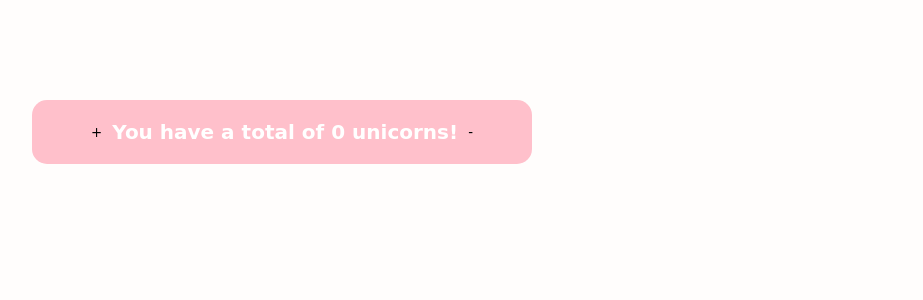
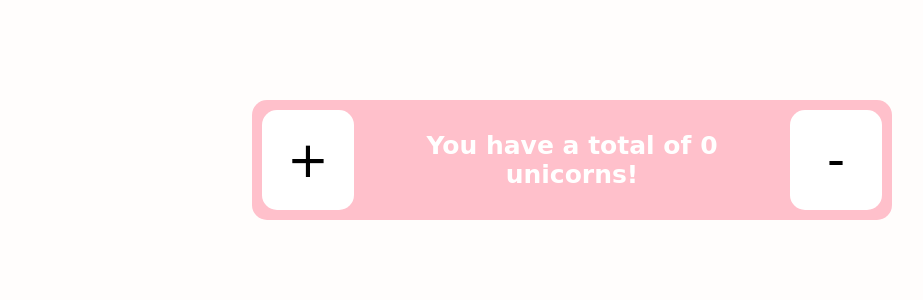
Before and after one commit to AnnaMaPe/202301-w7ch3-anna-marrodan, a React (Create React App) app: page / in a window 1280 px wide. Shown: the top 300 px of the page, without its empty margins (68-991 px from the left). Built offline with nearby package versions, Linux system fonts and the light colour scheme.

Commit message:
Modify Button styles

```diff
--- a/package.json
+++ b/package.json
@@ -1,5 +1,5 @@
 {
-  "name": "base-redux-toolkit",
+  "name": "unicorn-counter",
   "version": "0.1.0",
   "private": true,
   "dependencies": {
--- a/public/index.html
+++ b/public/index.html
@@ -9,7 +9,7 @@
   <meta name="description" content="Web site created using create-react-app" />
 
 
-  <title>React Redux App</title>
+  <title>Unicorn counter</title>
 </head>
 
 <body>
--- a/src/components/Button/Button.tsx
+++ b/src/components/Button/Button.tsx
@@ -7,5 +7,9 @@ export const Button = ({
   label,
   onClick: actionOnClick,
 }: ButtonProps): JSX.Element => {
-  return <button onClick={actionOnClick}>{label}</button>;
+  return (
+    <button className="button" onClick={actionOnClick}>
+      {label}
+    </button>
+  );
 };
--- a/src/components/UnicornCounter/UnicornCounterStyled.tsx
+++ b/src/components/UnicornCounter/UnicornCounterStyled.tsx
@@ -6,23 +6,28 @@ export const UnicornCounterStyled = styled.div`
   text-align: center;
   display: flex;
   justify-content: center;
-  margin: 10rem;
+  align-items: center;
+  margin: auto;
+  margin-top: 10rem;
   border-radius: 15px;
-  width: 50rem;
+  object-fit: cover;
+  width: 50vw;
 
   .counter {
     &__title {
       color: white;
-      font-size: 2em;
-      padding: 1rem;
-    }
-    &__button {
-      border: red;
-      background-color: white;
-      font-size: 50px;
-      text-align: center;
-      width: 100px;
-      border-radius: 30%;
+      font-size: 2.5em;
+      font-weight: bold;
+      padding: 1rem 2rem 1rem 2rem;
     }
   }
+  button {
+    border: red;
+    background-color: white;
+    font-size: 50px;
+    text-align: center;
+    width: 10rem;
+    height: 10rem;
+    border-radius: 15px;
+  }
 `;
```
